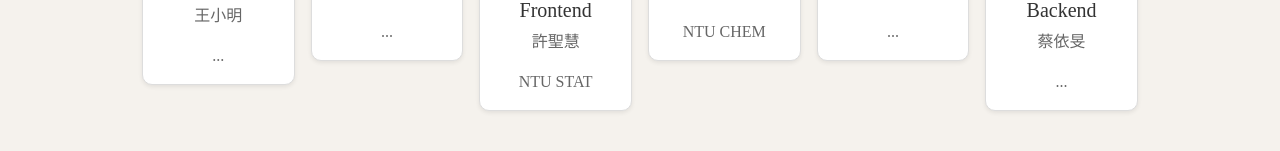
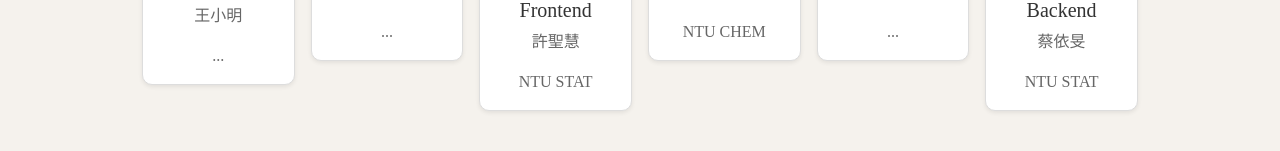
Before and after one commit to Linsen-Mao/storybird, a React (Create React App) app in the folder frontend/react-app/: page /home in a window 1280 px wide. Shown: the part 1345-1496 px from the top of the page. Built offline with nearby package versions, Linux system fonts and the light colour scheme.

Commit message:
modified:   frontend/react-app/src/components/p1_3aboutus.js

```diff
--- a/frontend/react-app/src/components/p1_3aboutus.js
+++ b/frontend/react-app/src/components/p1_3aboutus.js
@@ -38,7 +38,7 @@ function AboutUs() {
       title: 'Backend',
       name: '蔡依旻',
       img: require('../img/ourteam/tsai.jpg'),
-      description: '...'
+      description: 'NTU STAT'
     }
   ];
 
```
